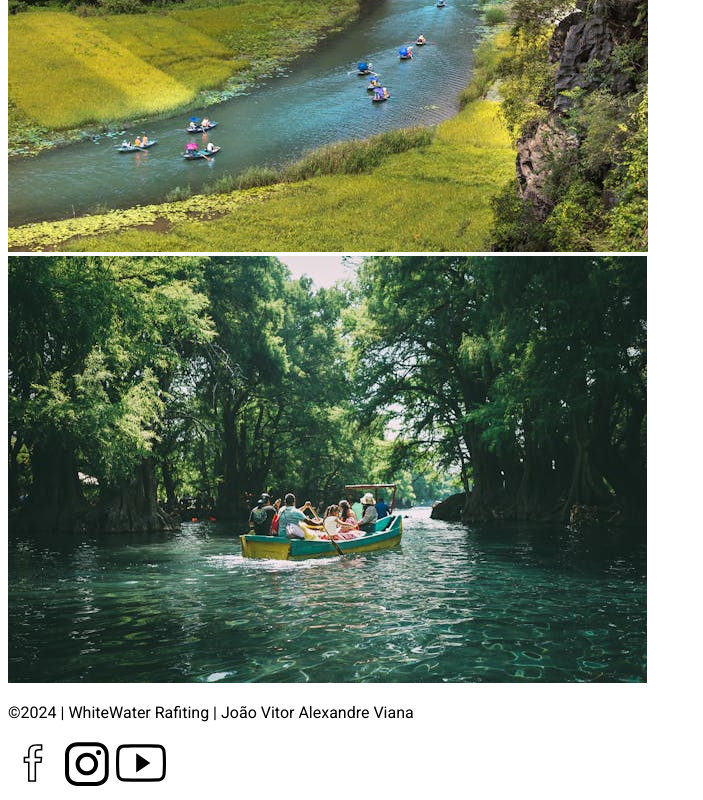
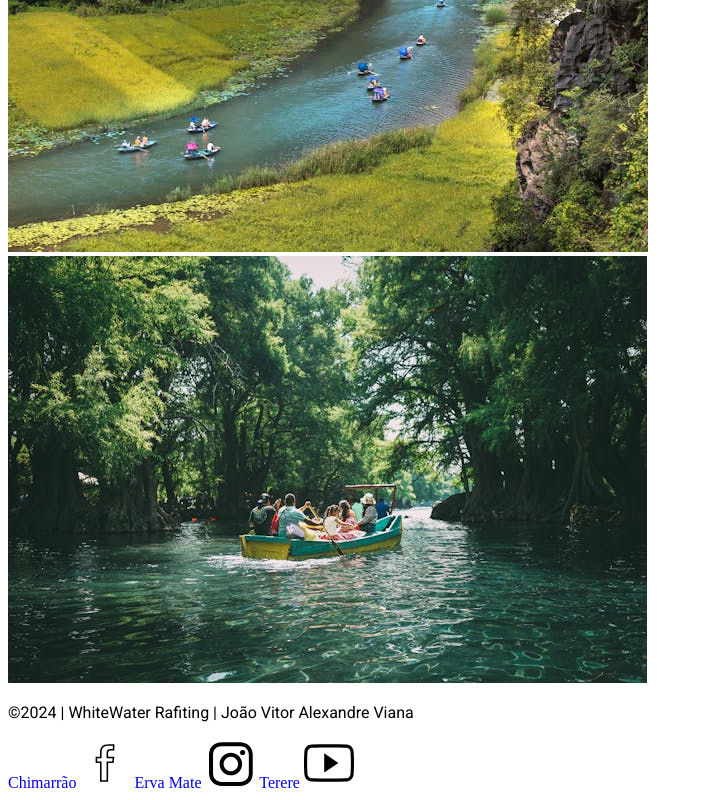
Before and after one commit to Stranger37/wdd130, a plain HTML site: page wwr/about.html in a window 1280 px wide. Shown: the part 2281-3081 px from the top of the page, without its empty margins (0-703 px from the left). Drawn offline with Linux system fonts and the light colour scheme; files whose address does not match are found by name.

Commit message:
teste numero 5034

```diff
--- a/wwr/about.html
+++ b/wwr/about.html
@@ -59,13 +59,13 @@
     <footer>
         <nav class="sociallinks">
             <p>&copy;2024 | WhiteWater Rafiting | João Vitor Alexandre Viana</p>
-            <a href="https://www.facebook.com/">
+            <a href="https://www.facebook.com/">Chimarrão
                 <img src="wdd130/wwr/images/facebook.svg" alt="Facebook">
             </a>
-            <a href="https://www.instagram.com/">
+            <a href="https://www.instagram.com/">Erva Mate
                 <img src="wdd130/wwr/images/instagram.svg" alt="Instagram">
             </a>
-            <a href="https://www.youtube.com/">
+            <a href="https://www.youtube.com/">Terere
                 <img src="wdd130/wwr/images/youtube.svg" alt="Youtube">
             </a>
         </nav>
```
